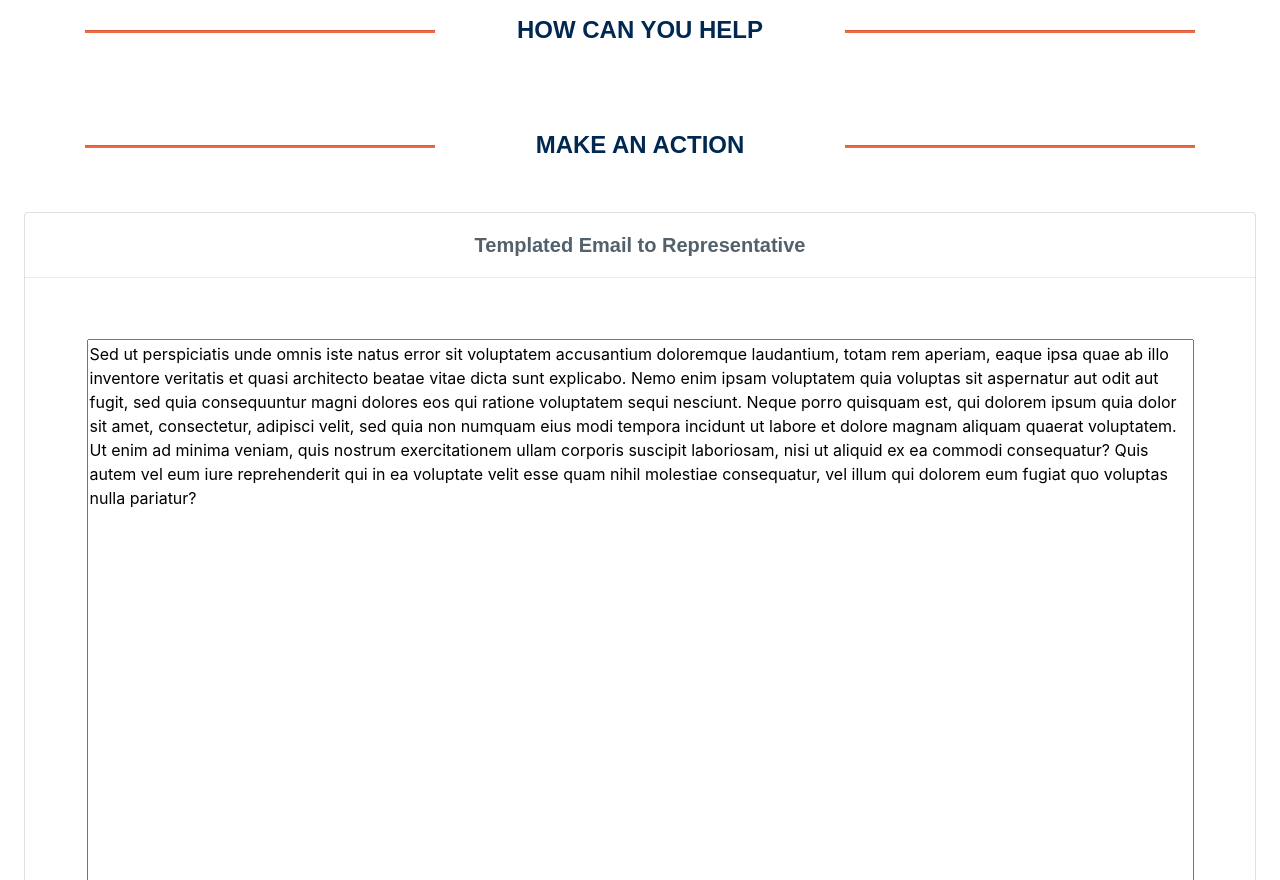
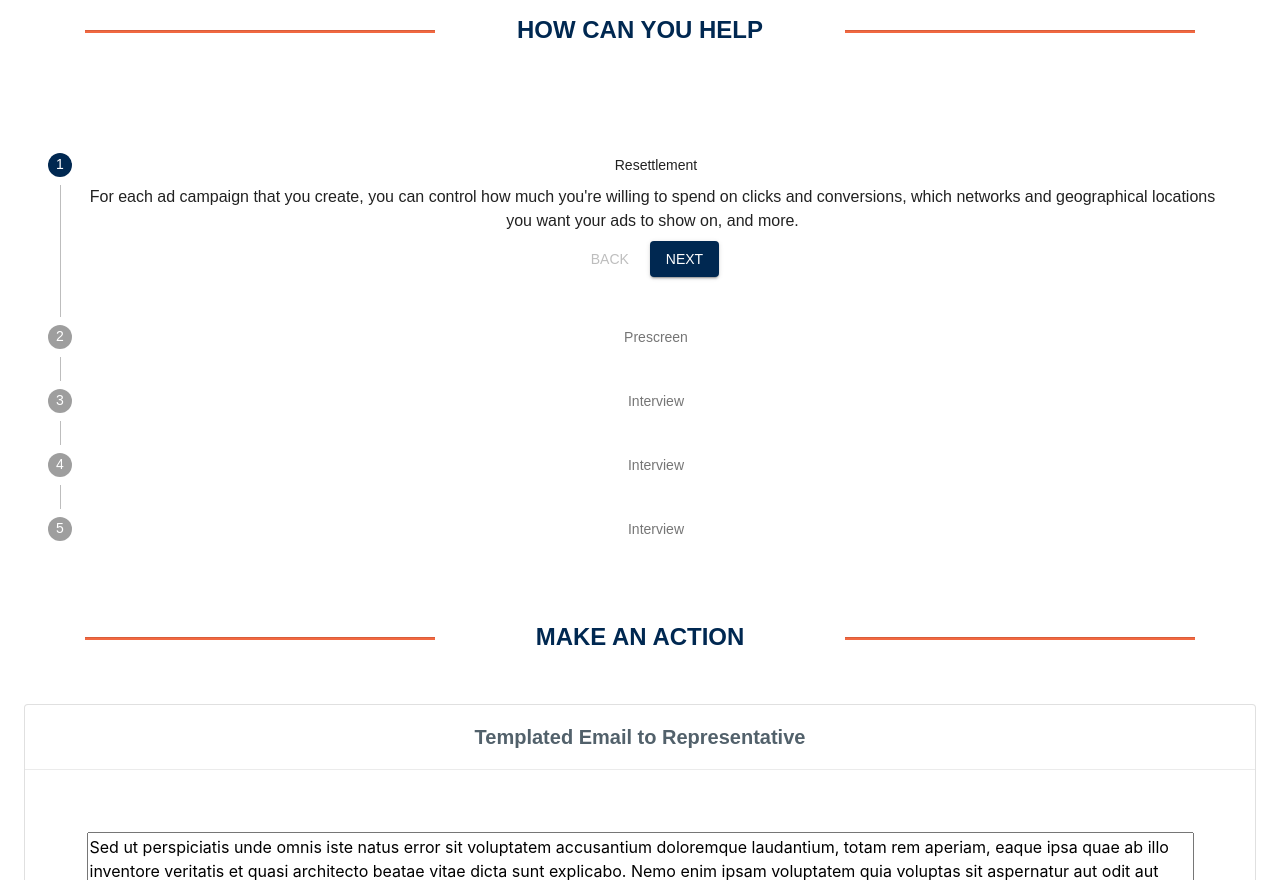
Before and after one commit to JhongHawan/CastAway, a React (Create React App) app in the folder frontend/: page /yourRole in a window 1280 px wide. Shown: the part 600-1480 px from the top of the page. Built offline with nearby package versions, Linux system fonts and the light colour scheme; a web font is replaced by a local one.

Commit message:
Finished How Can You Help Stepper ;

```diff
--- /dev/null
+++ b/frontend/src/components/Stepper.js
@@ -0,0 +1,113 @@
+import React from 'react';
+import { makeStyles } from '@material-ui/core/styles';
+import Stepper from '@material-ui/core/Stepper';
+import Step from '@material-ui/core/Step';
+import StepLabel from '@material-ui/core/StepLabel';
+import StepContent from '@material-ui/core/StepContent';
+import Button from '@material-ui/core/Button';
+import Paper from '@material-ui/core/Paper';
+import Typography from '@material-ui/core/Typography';
+
+const useStyles = makeStyles((theme) => ({
+	root: {
+		width: '100%'
+	},
+	button: {
+		marginTop: theme.spacing(1),
+		marginRight: theme.spacing(1)
+	},
+	actionsContainer: {
+		marginBottom: theme.spacing(2)
+	},
+	resetContainer: {
+		padding: theme.spacing(3)
+	}
+}));
+
+function getSteps() {
+	return [ 'Resettlement', 'Prescreen', 'Interview', 'Interview', 'Interview' ];
+}
+
+function getStepContent(step) {
+	switch (step) {
+		case 0:
+			return `For each ad campaign that you create, you can control how much
+               you're willing to spend on clicks and conversions, which networks
+               and geographical locations you want your ads to show on, and more.`;
+		case 1:
+			return 'An ad group contains one or more ads which target a shared set of keywords.';
+		case 2:
+			return `Try out different ad text to see what brings in the most customers,
+               and learn how to enhance your ads using features like ad extensions.
+               If you run into any problems with your ads, find out how to tell if
+               they're running and how to resolve approval issues.`;
+         case 3:
+			return `Try out different ad text to see what brings in the most customers,
+               and learn how to enhance your ads using features like ad extensions.
+               If you run into any problems with your ads, find out how to tell if
+               they're running and how to resolve approval issues.`;
+		case 4:
+			return `Try out different ad text to see what brings in the most customers,
+               and learn how to enhance your ads using features like ad extensions.
+               If you run into any problems with your ads, find out how to tell if
+               they're running and how to resolve approval issues.`;
+		default:
+			return 'Unknown step';
+	}
+}
+
+export default function VerticalLinearStepper() {
+	const classes = useStyles();
+	const [ activeStep, setActiveStep ] = React.useState(0);
+	const steps = getSteps();
+
+	const handleNext = () => {
+		setActiveStep((prevActiveStep) => prevActiveStep + 1);
+	};
+
+	const handleBack = () => {
+		setActiveStep((prevActiveStep) => prevActiveStep - 1);
+	};
+
+	const handleReset = () => {
+		setActiveStep(0);
+	};
+
+	return (
+		<div className={classes.root}>
+			<Stepper activeStep={activeStep} orientation="vertical">
+				{steps.map((label, index) => (
+					<Step key={label}>
+						<StepLabel>{label}</StepLabel>
+						<StepContent>
+							<Typography>{getStepContent(index)}</Typography>
+							<div className={classes.actionsContainer}>
+								<div>
+									<Button disabled={activeStep === 0} onClick={handleBack} className={classes.button}>
+										Back
+									</Button>
+									<Button
+										variant="contained"
+										color="primary"
+										onClick={handleNext}
+										className={classes.button}
+									>
+										{activeStep === steps.length - 1 ? 'Finish' : 'Next'}
+									</Button>
+								</div>
+							</div>
+						</StepContent>
+					</Step>
+				))}
+			</Stepper>
+			{activeStep === steps.length && (
+				<Paper square elevation={0} className={classes.resetContainer}>
+					<Typography>All steps completed - you&apos;re finished</Typography>
+					<Button onClick={handleReset} className={classes.button}>
+						Reset
+					</Button>
+				</Paper>
+			)}
+		</div>
+	);
+}
--- a/frontend/src/components/YourRole/TemplatedEmail.js
+++ b/frontend/src/components/YourRole/TemplatedEmail.js
@@ -60,6 +60,7 @@
     document.execCommand('copy');
     e.target.focus();
     setCopySuccess('Copied!');
+    alert('Copied email template to clipboard!');
   };
 
   return (
--- a/frontend/src/components/YourRole/YourRole.js
+++ b/frontend/src/components/YourRole/YourRole.js
@@ -7,6 +7,7 @@
 import {useStyles} from '../Styles';
 import TemplatedEmail from './TemplatedEmail';
 import Container from '@material-ui/core/Container';
+import Stepper from '../Stepper';
 
 const customStyles = makeStyles(theme => ({
   heroTop: {
@@ -40,6 +41,9 @@
             <Divider title="HOW CAN YOU HELP" />
           </Grid>
           <Grid item xs={12}>
+            <Stepper></Stepper>
+          </Grid>
+          <Grid item xs={12}>
             <Divider title="MAKE AN ACTION" />
           </Grid>
           <Grid item xs={12}>
```
